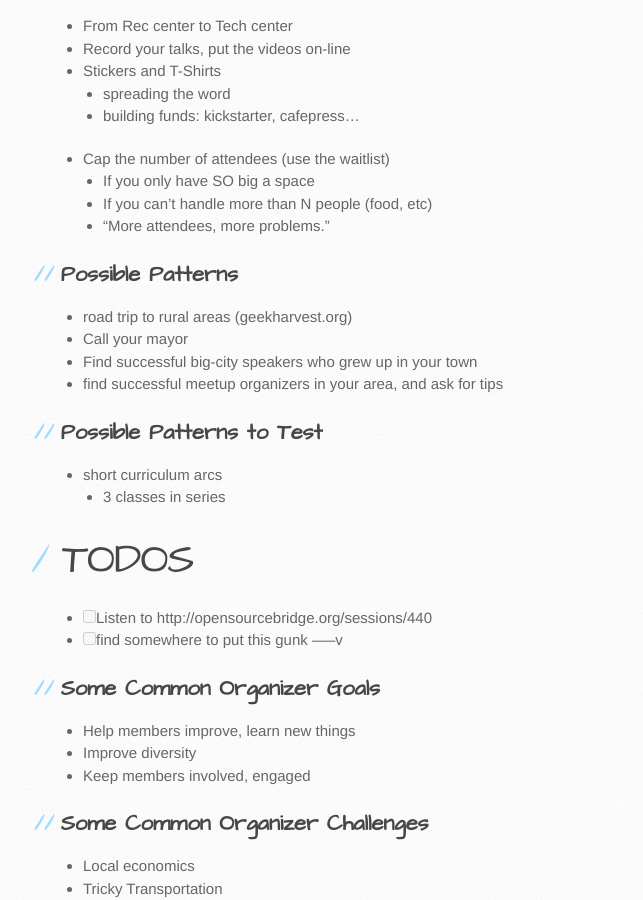
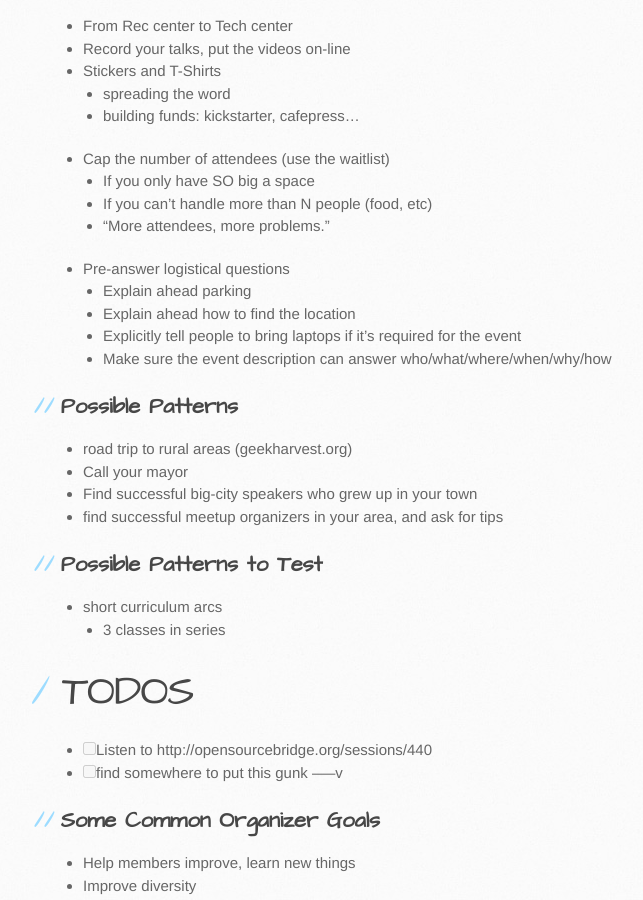
Before and after one commit to newhavenio/tech-group-patterns, a Jekyll site: the page built from index.md, in a window 1280 px wide and 900 px high, scrolled down 2298 px. Shown: the whole window, without its empty margins (107-750 px from the left). Built offline with Jekyll 4.4.1, drawn with Linux system fonts in a browser that asks for light colours.

Commit message:
Update index.md

```diff
--- a/index.md
+++ b/index.md
@@ -70,6 +70,11 @@ Do you have experience with one of the patterns that needs an experience report?
   * If you only have SO big a space
   * If you can't handle more than N people (food, etc)
   * "More attendees, more problems."
+* Pre-answer logistical questions
+  * Explain ahead parking
+  * Explain ahead how to find the location
+  * Explicitly tell people to bring laptops if it's required for the event
+  * Make sure the event description can answer who/what/where/when/why/how
 
 ## Possible Patterns
 
```
